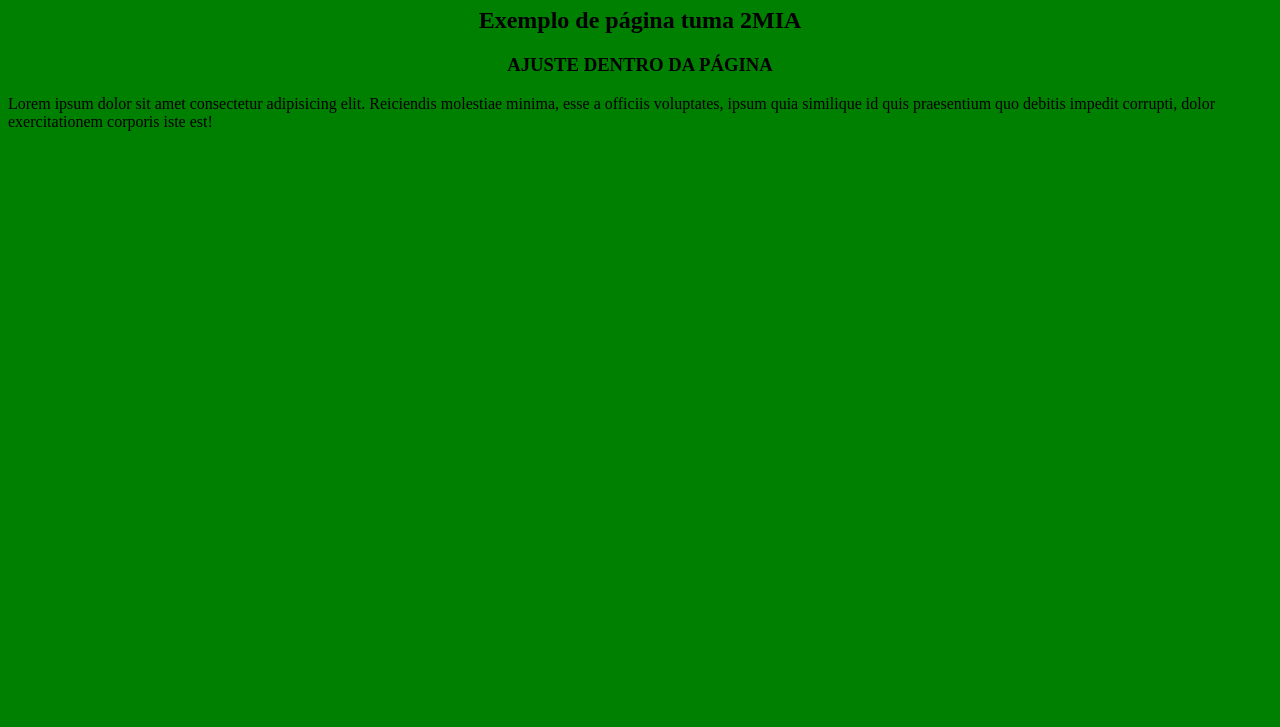
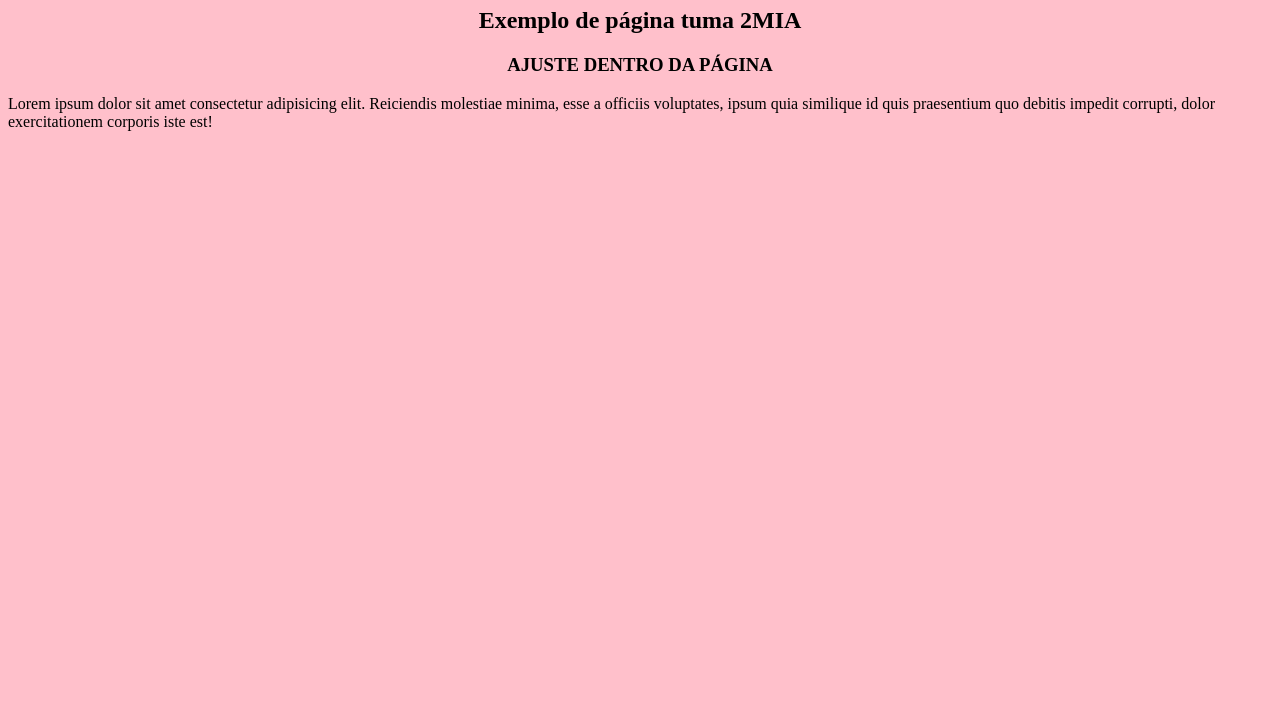
Before and after one commit to anagotardi/exemplo2mia, a plain HTML site: page index.html in a window 1280 px wide. Shown: the part 73-800 px from the top of the page. Drawn offline with Linux system fonts and the light colour scheme.

Commit message:
AJUSTE DE SALAVAMENTO DE PAGINA

```diff
--- a/index.html
+++ b/index.html
@@ -5,7 +5,7 @@
     <meta name="viewport" content="width=device-width, initial-scale=1.0">
     <title>EXEMPLO DEPLOY GIHUB PAGES</title>
 </head>
-<body bgcolor="green">
+<body bgcolor="pink">
     <center>
         <h1>DEPLOY EM GITHUB PAGES</h1>
         <h2>Exemplo de página tuma 2MIA</h2>
```
